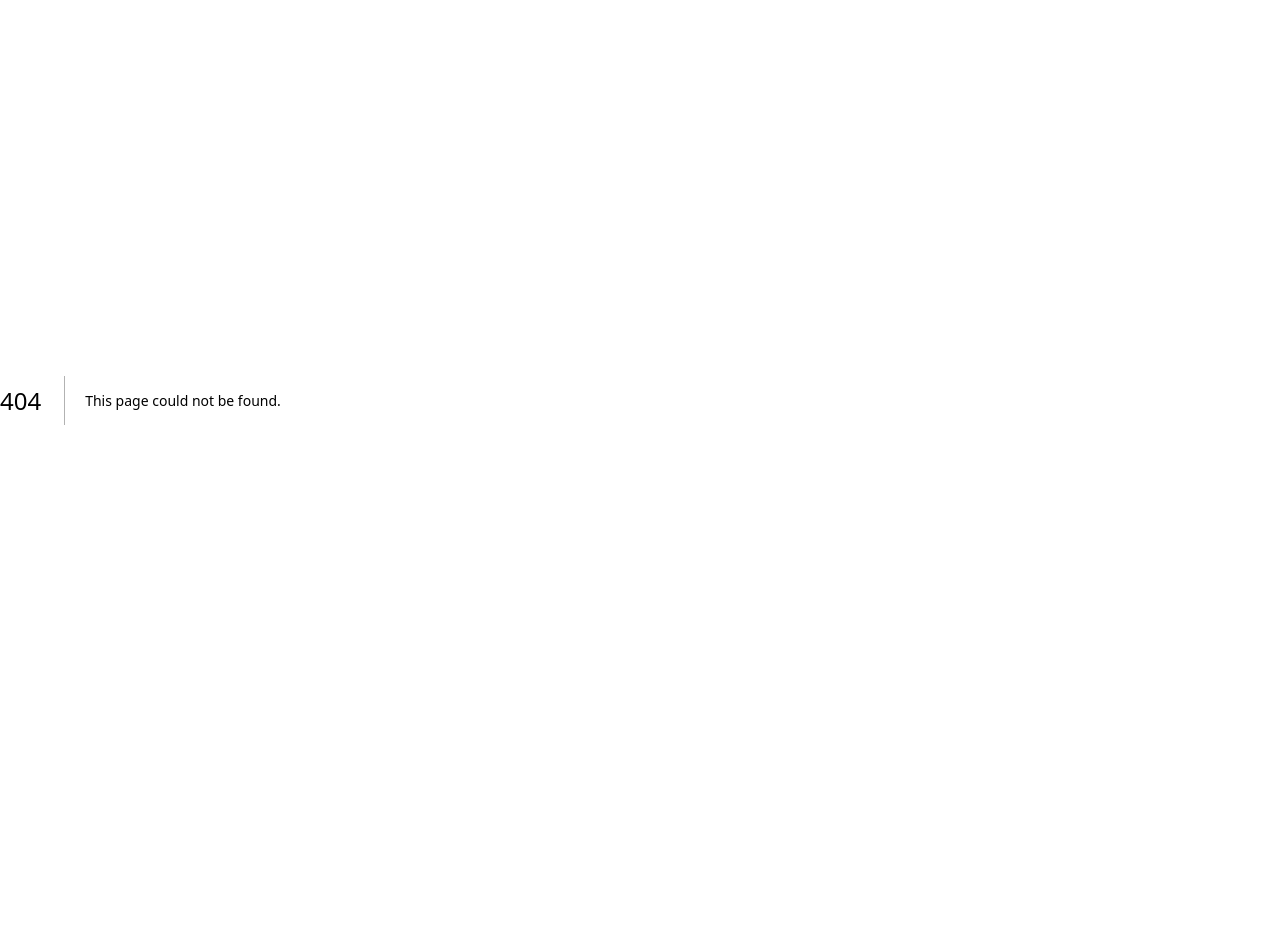
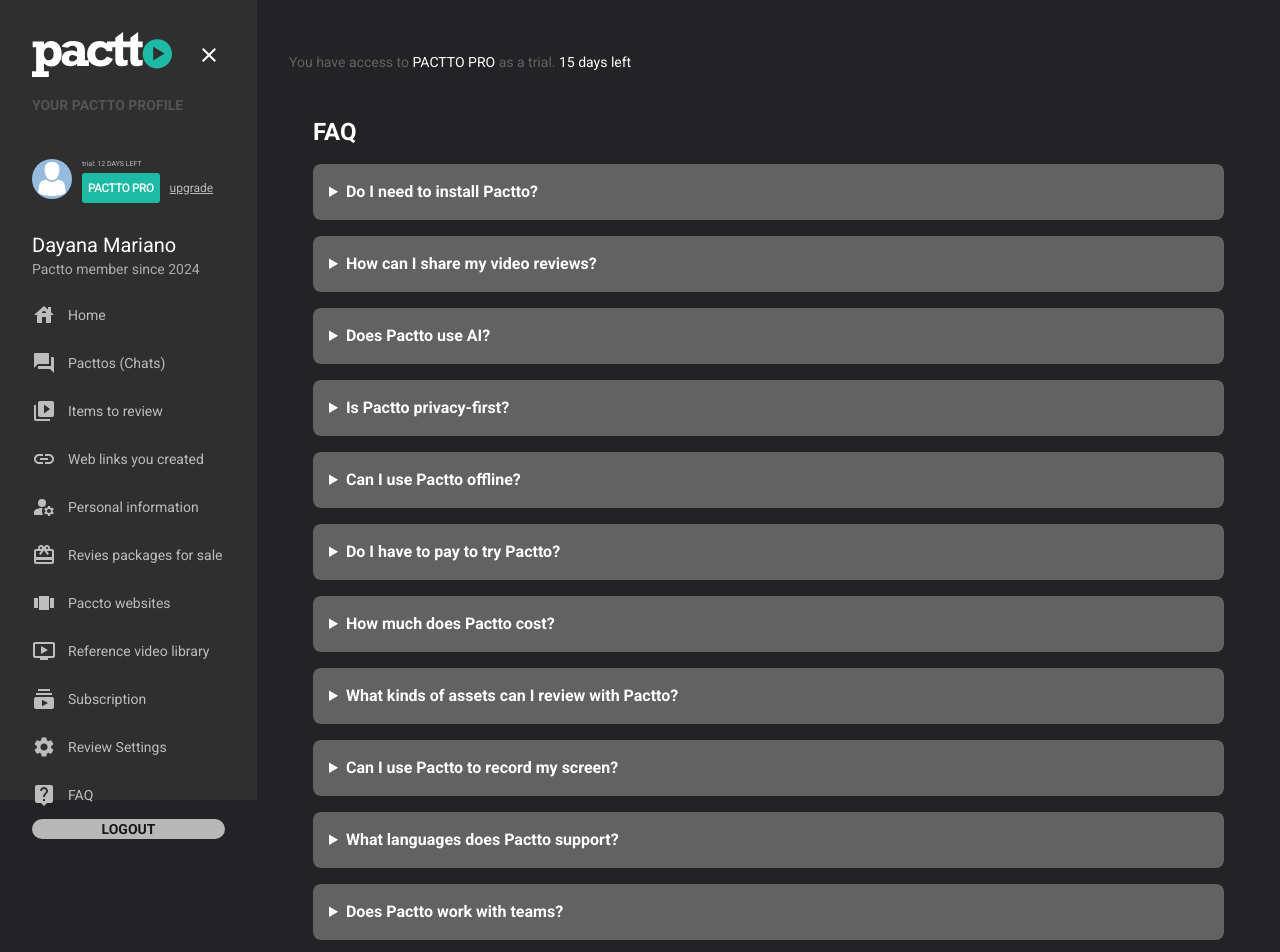
Before and after one commit to day-mariano/DashPactto, a Next.js app: page /faq in a window 1280 px wide. Before the commit this address had no page. Shown: the top 952 px of the page. Before the commit the page ends 800 px from the top, so only its background shows below. Built offline with nearby package versions, Linux system fonts and the light colour scheme.

Commit message:
:sparkles: feat: Add FAQ page

```diff
--- /dev/null
+++ b/src/app/faq/page.tsx
@@ -0,0 +1,144 @@
+"use client";
+import MenuIcon from "@mui/icons-material/Menu";
+import DoneOutlineIcon from '@mui/icons-material/DoneOutline';
+import { lazy, useState } from "react";
+const Aside = lazy(() => import('../../components/Aside'));
+
+const Chats: React.FC = () => {
+  const [isAsideOpen, setAsideOpen] = useState(true);
+
+  function openAside() {
+    setAsideOpen(true)
+  }
+  function closeAside (){
+    setAsideOpen(false)
+  }
+
+  const [trialDays, setTrialDays] = useState(15);
+
+  return (
+    <>
+      {isAsideOpen && (
+        < Aside onClose={closeAside} />
+      )}
+      <main className={`flex min-h-screen flex-col items-start flex-1 text-white p-8 ${
+          isAsideOpen && "opacity-60 bg-white/60 lg:opacity-100 lg:bg-transparent ease-in-out lg:ml-[257px] transition-[margin]"
+        }`}>
+        <div className="flex flex-col w-full">
+          <div className="flex flex-row items-center w-full my-5">
+            {isAsideOpen == false && (
+              <button onClick={openAside} className="p-1 size-12 hover:bg-[#bab8b825] hover:rounded-full">
+                <MenuIcon className="text-white size-7 w-[37px]" />
+              </button>
+            )}
+            <p className="text-sm text-[#626262]">You have access to <span className="text-white">PACTTO PRO</span> as a trial. <span className="text-white">{trialDays} days left</span></p>
+          </div>
+          <div className=" text-white p-6 space-y-4">
+            <h2 className="text-2xl font-bold">FAQ</h2>
+
+            <details className="bg-[#626262] p-4 rounded-lg">
+              <summary className="font-semibold cursor-pointer">
+                Do I need to install Pactto?
+              </summary>
+              <p className="mt-2 text-gray-400 ">
+                Not necessarily! For basic video reviews, you can use Google Chrome on your computer. However, for the best experience and powerful features like recording your screen with annotations or creating instant MP4 files, downloading the desktop version (available for Mac and Windows) is the way to go. Want to make video reviews on the go? The mobile version (iOS or Android) has got you covered.
+              </p>
+            </details>
+
+            <details className="bg-[#626262] p-4 rounded-lg">
+              <summary className="font-semibold cursor-pointer">
+                How can I share my video reviews?
+              </summary>
+              <p className="mt-2 text-gray-400">
+                Once you’ve finished a review, an optimized MP4 video file is created with all your feedback (your voice, drawings, camera, all in one single video). You can easily share this file via other apps (like WhatsApp, Google Drive, or Slack) or even create a shareable smart web link to send to others.
+              </p>
+            </details>
+
+            <details className="bg-[#626262] p-4 rounded-lg">
+              <summary className="font-semibold cursor-pointer">
+                Does Pactto use AI?
+              </summary>
+              <p className="mt-2 text-gray-400">
+                Absolutely! Pactto makes extensive use of AI, particularly when you share reviews via a web link. This includes access to handy features like transcription, actionable items, and customizable prompts that let you generate various outputs such as blog posts, bug reports, or scripts for further automation.
+              </p>
+            </details>
+
+            <details className="bg-[#626262] p-4 rounded-lg">
+              <summary className="font-semibold cursor-pointer">
+                Is Pactto privacy-first?
+              </summary>
+              <p className="mt-2 text-gray-400">
+                Yes, indeed. Privacy is at the core of how Pactto has been designed. Your feedback isn’t uploaded to the cloud until you opt to share it via a web link. Everything else happens right on your device.
+              </p>
+            </details>
+
+            <details className="bg-[#626262] p-4 rounded-lg">
+              <summary className="font-semibold cursor-pointer">
+                Can I use Pactto offline?
+              </summary>
+              <p className="mt-2 text-gray-400">
+                Yes, you can! All processing is done locally on your device, so you can create and review videos anytime, anywhere—even without an internet connection.
+              </p>
+            </details>
+
+            <details className="bg-[#626262] p-4 rounded-lg">
+              <summary className="font-semibold cursor-pointer">
+                Do I have to pay to try Pactto?
+              </summary>
+              <p className="mt-2 text-gray-400">
+                Nope! Starting with Pactto is completely free, and we don’t even require a credit card to get started. Just create an account and you’ll get full access to all PRO features for a 14-day trial period. After that, you can continue with the FREE plan, which still offers plenty of functionality.
+              </p>
+            </details>
+
+            <details className="bg-[#626262] p-4 rounded-lg">
+              <summary className="font-semibold cursor-pointer">
+                How much does Pactto cost?
+              </summary>
+              <p className="mt-2 text-gray-400">
+                Pactto offers a FREE plan with basic features. If you need more, the PRO plan is available for just $9 per month per user. Act now, because this pricing will change later in 2024 (don’t worry—any active subscriptions made before the change will be honored for life).
+              </p>
+            </details>
+
+            <details className="bg-[#626262] p-4 rounded-lg">
+              <summary className="font-semibold cursor-pointer">
+                What kinds of assets can I review with Pactto?
+              </summary>
+              <p className="mt-2 text-gray-400">
+                On the desktop version of Pactto, load up videos, images, and PDFs for review. You can also record your screen, add drawings, and integrate camera footage. On mobile, in addition to videos and images, you can review sound files, and we’ll soon be supporting 3D files as well.
+              </p>
+            </details>
+
+            <details className="bg-[#626262] p-4 rounded-lg">
+              <summary className="font-semibold cursor-pointer">
+                Can I use Pactto to record my screen?
+              </summary>
+              <p className="mt-2 text-gray-400">
+                Definitely! Pactto is the fastest tool around for screen recording. From the moment you click “start recording” to when you have a finished, optimized MP4 file, takes less than 10 seconds. It’s quicker than Quicktime and allows you to draw, scroll, and resize your camera view seamlessly during the recording.
+              </p>
+            </details>
+
+            <details className="bg-[#626262] p-4 rounded-lg">
+              <summary className="font-semibold cursor-pointer">
+                What languages does Pactto support?
+              </summary>
+              <p className="mt-2 text-gray-400">
+                Pactto is currently available in English on all platforms. For mobile users, we also support Spanish and Portuguese.
+              </p>
+            </details>
+
+            <details className="bg-[#626262] p-4 rounded-lg">
+              <summary className="font-semibold cursor-pointer">
+                Does Pactto work with teams?
+              </summary>
+              <p className="mt-2 text-gray-400">
+                Not currently, but team functionality is on our roadmap and slated for release in 2024. Stay tuned!
+              </p>
+            </details>
+          </div>
+        </div>
+      </main>
+    </>
+  )
+}
+
+export default Chats;
--- a/src/components/Aside.tsx
+++ b/src/components/Aside.tsx
@@ -12,6 +12,7 @@
 import OndemandVideoIcon from "@mui/icons-material/OndemandVideo";
 import SubscriptionsIcon from "@mui/icons-material/Subscriptions";
 import SettingsIcon from "@mui/icons-material/Settings";
+import LiveHelpIcon from '@mui/icons-material/LiveHelp';
 import { useRouter, usePathname } from "next/navigation";
 
 interface AsideProps {
@@ -144,6 +145,13 @@
               <SettingsIcon className="text-[#BDBDBD] target:text-[#1DBBA5] size-6 mr-3" />
               Review Settings
             </Link>
+            <Link
+              href="/faq"
+              className={`flex flex-row text-sm items-center w-full h-12 px-8 ${pathname === '/review-settings' ? 'bg-[#3a363f] text-[#1DBBA5]' : 'text-[#BDBDBD] bg-none'} hover:bg-[#4C4851]`}
+            >
+              <LiveHelpIcon className="text-[#BDBDBD] target:text-[#1DBBA5] size-6 mr-3" />
+              FAQ
+            </Link>
           </nav>
           <button className="bg-[#B8B8B8] w-[193px] h-12 m-auto mb-4 rounded-3xl text-[#181818] text-sm font-semibold hover:bg-[#989898]">
             LOGOUT
```
